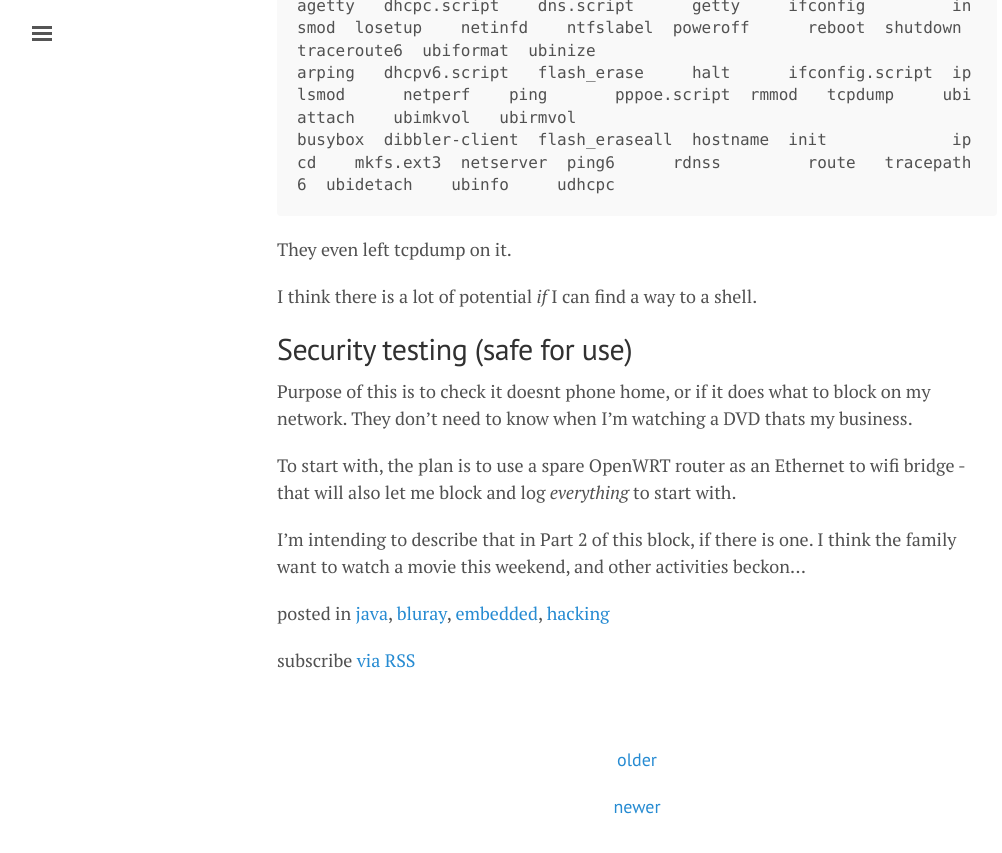
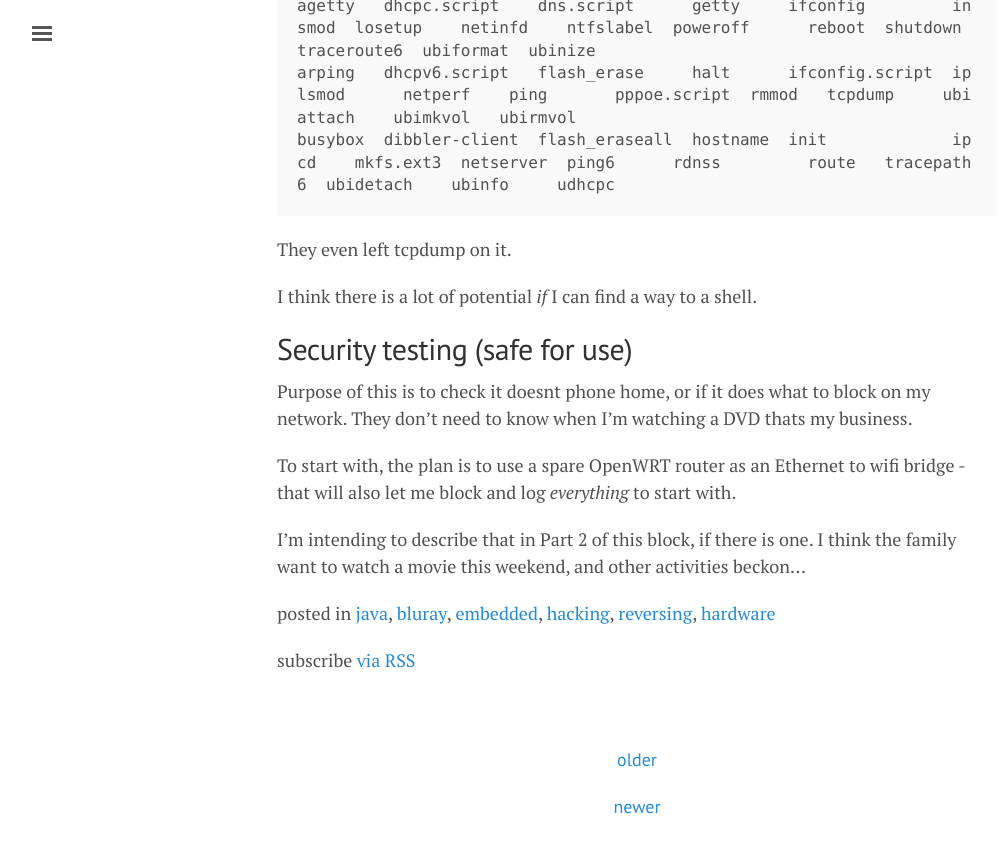
Before and after one commit to oldcomputerjunk/oldcomputerjunk.github.io, a Jekyll site: the page built from _posts/2020-07-13-hacking-bluray-players-just-for-fun-1.markdown, in a window 1280 px wide and 900 px high, scrolled down 9557 px. Shown: the top 853 px of the window, without its empty margins (3-1005 px from the left). Built offline with Jekyll 4.4.1, drawn with Linux system fonts in a browser that asks for light colours.

Commit message:
Fix some old tags

```diff
--- a/_posts/2020-07-13-hacking-bluray-players-just-for-fun-1.markdown
+++ b/_posts/2020-07-13-hacking-bluray-players-just-for-fun-1.markdown
@@ -10,6 +10,8 @@ tags:
 - bluray
 - embedded
 - hacking
+- reversing
+- hardware
 ---
 
 
--- a/_posts/2021-11-27-fixing-a-last-century-gps-timeserver-part1.markdown
+++ b/_posts/2021-11-27-fixing-a-last-century-gps-timeserver-part1.markdown
@@ -9,6 +9,7 @@ tags:
 - embedded
 - hacking
 - hardware
+- reversing
 - gps
 - retrocomputing
 ---
```
